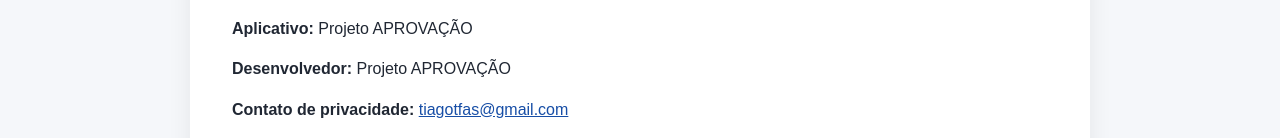
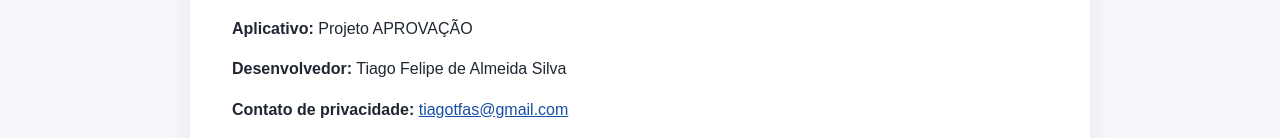
Before and after one commit to tiagotfas/projeto-dpc-politica-privacidade, a plain HTML site: page index.html in a window 1280 px wide. Shown: the part 504-642 px from the top of the page. Drawn offline with Linux system fonts and the light colour scheme.

Commit message:
Atualiza política de privacidade e backup Google Drive

```diff
--- a/index.html
+++ b/index.html
@@ -161,7 +161,7 @@ footer {
 
 <p><strong>Aplicativo:</strong> Projeto APROVAÇÃO</p>
 
-<p><strong>Desenvolvedor:</strong> Projeto APROVAÇÃO</p>
+<p><strong>Desenvolvedor:</strong> Tiago Felipe de Almeida Silva</p>
 
 <p>
   <strong>Contato de privacidade:</strong>
```
